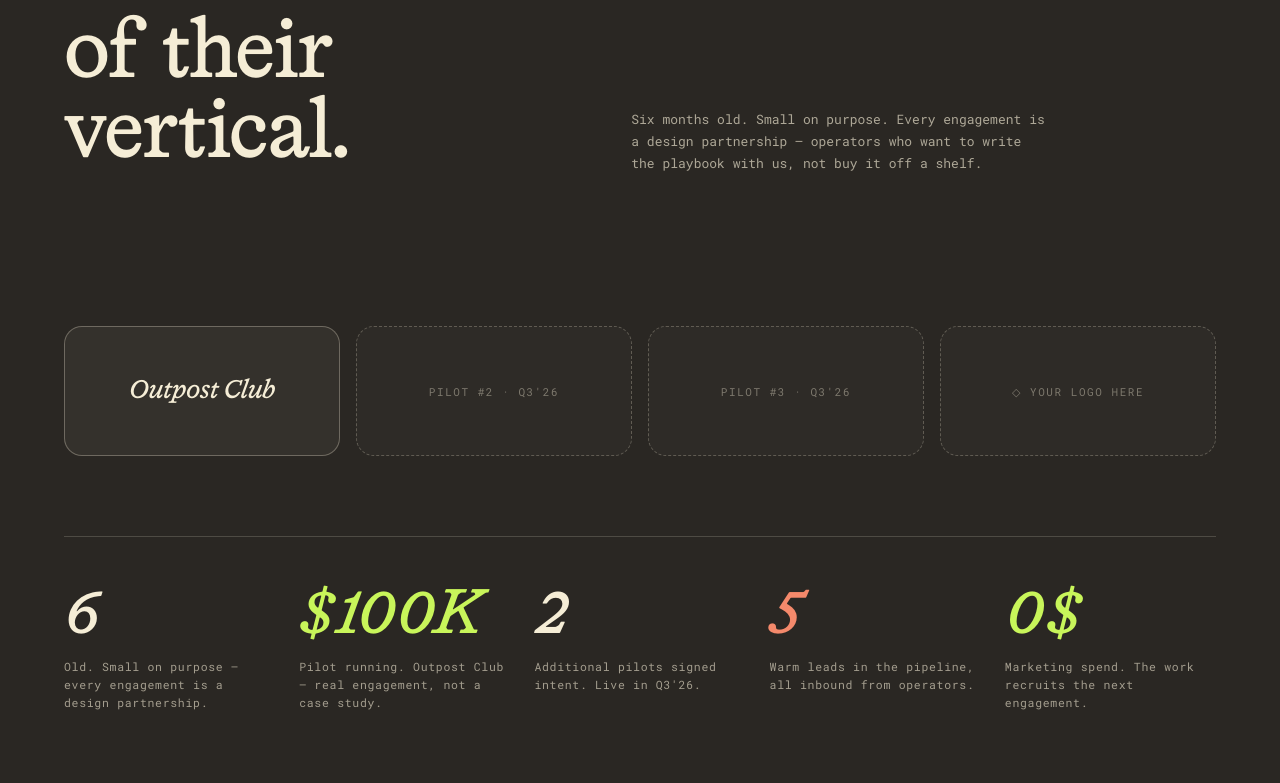
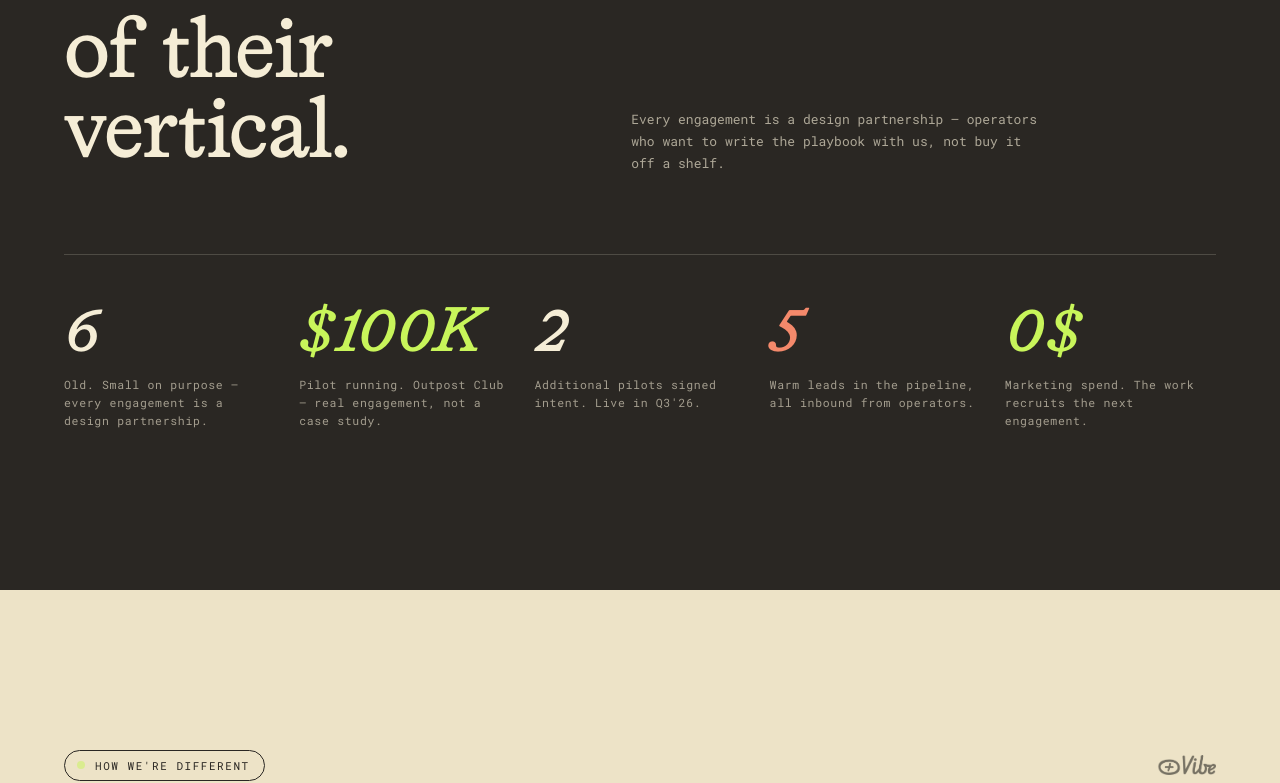
Before and after one commit to YaroslavaKlymenko/vibe-landing, a Next.js app: page / in a window 1280 px wide. Shown: the part 4360-5143 px from the top of the page. Built offline with nearby package versions, Linux system fonts and the light colour scheme.

Commit message:
Changes accroding to the founder comments

```diff
--- a/Landing Page.html
+++ b/Landing Page.html
@@ -1043,15 +1043,8 @@
       </div>
       <div>
         <p class="proof-sub reveal d1">
-          Six months old. Small on purpose. Every engagement is a design partnership — operators who want to write the playbook with us, not buy it off a shelf.
+          Every engagement is a design partnership — operators who want to write the playbook with us, not buy it off a shelf.
         </p>
-      </div>
-
-      <div class="proof-logos reveal d2">
-        <div class="logo-tile filled">Outpost Club</div>
-        <div class="logo-tile">Pilot #2 · Q3'26</div>
-        <div class="logo-tile">Pilot #3 · Q3'26</div>
-        <div class="logo-tile">◇ Your logo here</div>
       </div>
     </div>
 
@@ -1189,7 +1182,11 @@
           <button type="button" data-val=">$200M">&gt;$200M</button>
         </div>
       </div>
-      <div class="m-field">
+              <div class="m-field">
+          <label for="f-vertical">Vertical</label>
+          <input id="f-vertical" name="vertical" type="text" placeholder="Logistics" />
+        </div>
+      <!-- <div class="m-field">
         <label>Vertical</label>
         <div class="m-chips" data-name="vert">
           <button type="button" data-val="Logistics">Logistics & Supply Chain</button>
@@ -1198,7 +1195,7 @@
           <button type="button" data-val="Hospitality">Hospitality</button>
           <button type="button" data-val="Other">Other</button>
         </div>
-      </div>
+      </div> -->
       <div class="m-field">
         <label for="f-msg">What are you working on — where are you stuck?</label>
         <textarea id="f-msg" name="message" rows="3" placeholder="We're rolling up independent 3PLs — sales ops are the bottleneck…"></textarea>
--- a/components/SocialProof.tsx
+++ b/components/SocialProof.tsx
@@ -29,25 +29,8 @@ export default function SocialProof() {
               marginTop: 32,
               maxWidth: 420,
             }}>
-              Six months old. Small on purpose. Every engagement is a design partnership — operators who want to write the playbook with us, not buy it off a shelf.
+              Every engagement is a design partnership — operators who want to write the playbook with us, not buy it off a shelf.
             </p>
-          </div>
-
-          {/* Logo row */}
-          <div
-            className="reveal d2"
-            style={{
-              display: 'grid',
-              gridTemplateColumns: 'repeat(4, 1fr)',
-              gap: 16,
-              marginTop: 72,
-              gridColumn: '1 / -1',
-            }}
-          >
-            <div style={logoTileFilled()}>Outpost Club</div>
-            <div style={logoTileEmpty()}>Pilot #2 · Q3&apos;26</div>
-            <div style={logoTileEmpty()}>Pilot #3 · Q3&apos;26</div>
-            <div style={logoTileEmpty()}>◇ Your logo here</div>
           </div>
         </div>
 
```
Also changed, not shown: public/fonts/GeistMono-VariableFont_wght.ttf (added).
